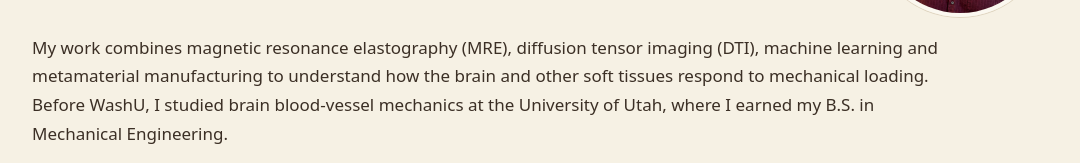
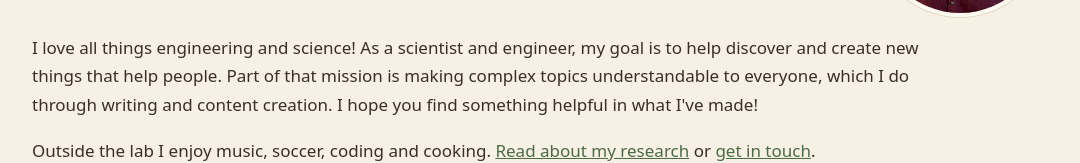
Before and after one commit to AlexVenezie/AlexVenezie.github.io, an Astro site: page / in a window 1280 px wide. Shown: the part 647-810 px from the top of the page, without its empty margins (100-1180 px from the left). Built offline with nearby package versions, Linux system fonts and the light colour scheme; Astro itself is replaced by a stand-in of ours.

Commit message:
Rewrite home page mission paragraph
Co-Authored-By: Claude Sonnet 5.5 <noreply@anthropic.com>
Claude-Session: https://claude.ai/code/session_01VKqUfDznDxsdC3qo8fgBrF

```diff
--- a/src/pages/index.astro
+++ b/src/pages/index.astro
@@ -23,10 +23,10 @@ const latest = (await getCollection('news'))
   </div>
 
   <p>
-    My work combines magnetic resonance elastography (MRE), diffusion tensor imaging (DTI),
-    machine learning and metamaterial manufacturing to understand how the brain and other soft
-    tissues respond to mechanical loading. Before WashU, I studied brain blood-vessel mechanics
-    at the University of Utah, where I earned my B.S. in Mechanical Engineering.
+    I love all things engineering and science! As a scientist and engineer, my goal is to help
+    discover and create new things that help people. Part of that mission is making complex
+    topics understandable to everyone, which I do through writing and content creation. I hope
+    you find something helpful in what I've made!
   </p>
   <p>
     Outside the lab I enjoy music, soccer, coding and cooking.{' '}
```
